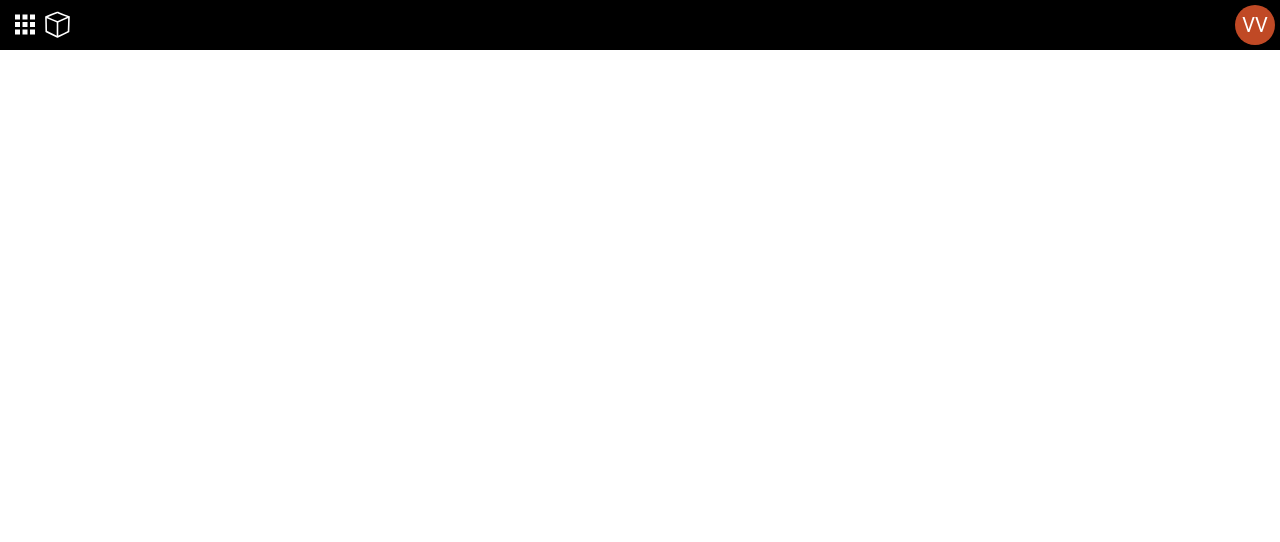
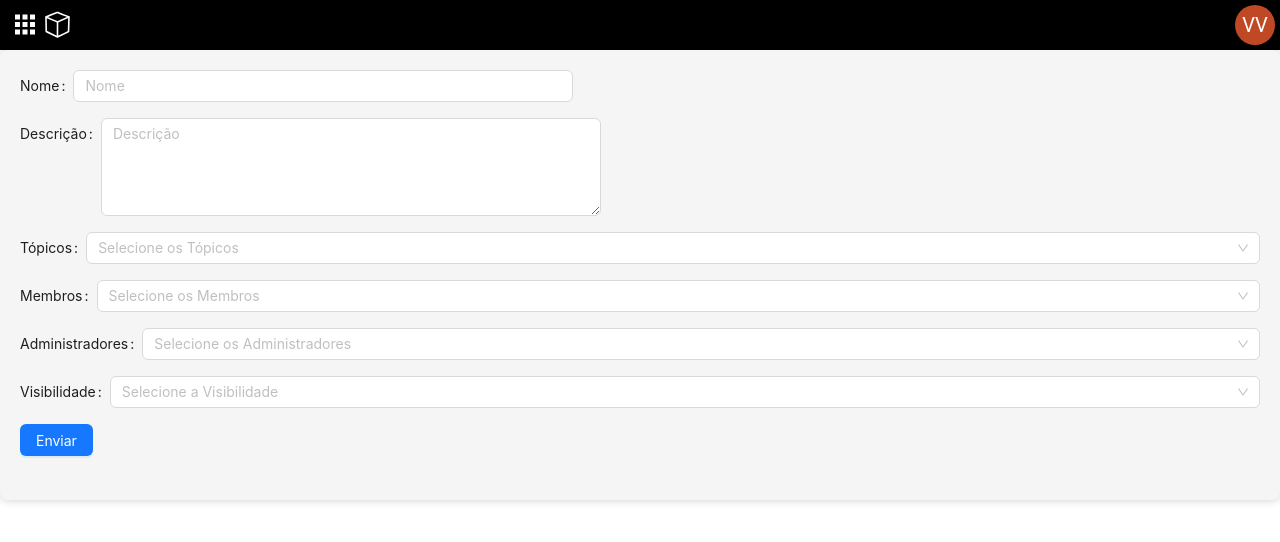
Before and after one commit to vviccenzo/kyo-front, a React (Create React App) app: page /community/newCommunity in a window 1280 px wide. Before the commit this address had no page. Shown: the top 542 px of the page. Built offline with nearby package versions, Linux system fonts and the light colour scheme.

Commit message:
Criação da tela de cadastro de comunicações

```diff
--- a/package.json
+++ b/package.json
@@ -10,6 +10,7 @@
     "@testing-library/jest-dom": "^5.17.0",
     "@testing-library/react": "^13.4.0",
     "@testing-library/user-event": "^13.5.0",
+    "antd": "^5.8.6",
     "react": "^18.2.0",
     "react-dom": "^18.2.0",
     "react-icons": "^4.11.0",
--- a/src/App.js
+++ b/src/App.js
@@ -5,10 +5,13 @@ import HeaderBar from "./header/HeaderBar.jsx";
 import Profile from "./profile/Profile.jsx";
 import ProfileRegistration from "./profile-registration/ProfileRegistration.tsx";
 import Community from "./community/Community.tsx";
+import NewCommunity from "./community/newCommunity/NewCommunity.tsx";
+import Context from "./context/Context.tsx";
 
 function App() {
   return (
     <>
+      <Context>
         <Router>
           <HeaderBar />
           <Routes>
@@ -16,8 +19,10 @@ function App() {
             <Route path="/profile" element={<Profile />} />
             <Route path="/profile/register" element={<ProfileRegistration />} />
             <Route path="/community" element={<Community />} />
+            <Route path="/community/newCommunity" element={<NewCommunity />} />
           </Routes>
         </Router>
+      </Context>
     </>
   );
 }
--- a/src/community/Community.tsx
+++ b/src/community/Community.tsx
@@ -1,9 +1,25 @@
 import React from "react";
+
+import { Input, Button, Divider } from 'antd';
+import { Link } from "react-router-dom";
+
+import "./community.css";
 
 export default function Community() {
     return (
         <div>
-            Community
+            <Link to={"/community/newCommunity"}>
+                <Button type="dashed">
+                    New Community
+                </Button>
+            </Link>
+            <Divider />
+            <div>
+                <Input
+                    className="input-text-area"
+                    placeholder="Write a comment."
+                />
+            </div>
         </div>
     );
 }
--- /dev/null
+++ b/src/community/community.css
@@ -0,0 +1,3 @@
+.ant-input {
+    width: 500px
+}
--- /dev/null
+++ b/src/community/newCommunity/NewCommunity.tsx
@@ -0,0 +1,130 @@
+import React, { useState } from 'react';
+import { Input, Select, Button, Form } from 'antd';
+
+const { Option } = Select;
+
+export default function NewCommunity() {
+    const [form] = Form.useForm();
+    const [community, setCommunity] = useState({
+        name: '',
+        description: '',
+        topics: [],
+        members: [],
+        admins: [],
+        visibility: ''
+    });
+
+    const handleInputChange = (event: any) => {
+        const { name, value } = event.target;
+        setCommunity({
+            ...community,
+            [name]: value,
+        });
+    };
+
+    const handleSelectChange = (value: any, name: any) => {
+        setCommunity({
+            ...community,
+            [name]: value,
+        });
+    };
+
+    const handleSubmit = () => {
+        console.log(community);
+    };
+
+    return (
+        <Form
+            form={form}
+            onFinish={handleSubmit}
+            style={{
+                backgroundColor: '#f5f5f5',
+                padding: '20px',
+                borderRadius: '8px',
+                boxShadow: '0 0 10px rgba(0, 0, 0, 0.2)',
+            }}
+        >
+            <Form.Item
+                label="Nome"
+                name="name"
+                style={{ marginBottom: '16px' }}
+            >
+                <Input
+                    placeholder="Nome"
+                    name="name"
+                    onChange={handleInputChange} />
+            </Form.Item>
+            <Form.Item
+                label="Descrição"
+                name="description"
+                style={{ marginBottom: '16px' }}
+            >
+                <Input.TextArea
+                    placeholder="Descrição"
+                    rows={4}
+                    name="description"
+                    onChange={handleInputChange} />
+            </Form.Item>
+            <Form.Item
+                label="Tópicos"
+                name="topics"
+                style={{ marginBottom: '16px' }}
+            >
+                <Select
+                    mode="multiple"
+                    placeholder="Selecione os Tópicos"
+                    onChange={(value) => handleSelectChange(value, 'topics')}>
+                    <Option value="Tópico 1">Tópico 1</Option>
+                    <Option value="Tópico 2">Tópico 2</Option>
+                </Select>
+            </Form.Item>
+            <Form.Item
+                label="Membros"
+                name="members"
+                style={{ marginBottom: '16px' }}
+            >
+                <Select
+                    mode="multiple"
+                    placeholder="Selecione os Membros"
+                    onChange={(value) => handleSelectChange(value, 'members')}>
+                    <Option value="Membro 1">Membro 1</Option>
+                    <Option value="Membro 2">Membro 2</Option>
+                </Select>
+            </Form.Item>
+            <Form.Item
+                label="Administradores"
+                name="admins"
+                style={{ marginBottom: '16px' }}
+            >
+                <Select
+                    mode="multiple"
+                    placeholder="Selecione os Administradores"
+                    onChange={(value) => handleSelectChange(value, 'admins')}>
+                    <Option value="Admin 1">Admin 1</Option>
+                    <Option value="Admin 2">Admin 2</Option>
+                </Select>
+            </Form.Item>
+            <Form.Item
+                label="Visibilidade"
+                name="visibility"
+                style={{ marginBottom: '16px' }}
+            >
+                <Select
+                    placeholder="Selecione a Visibilidade"
+                    onChange={(value) => handleSelectChange(value, 'visibility')}>
+                    <Option value="public">Público</Option>
+                    <Option value="private">Privado</Option>
+                    <Option value="invite">Somente convidados</Option>
+                </Select>
+            </Form.Item>
+            <Form.Item>
+                <Button
+                    type="primary"
+                    htmlType="submit"
+                >
+                    Enviar
+                </Button>
+            </Form.Item>
+        </Form>
+    );
+};
--- /dev/null
+++ b/src/context/Context.tsx
@@ -0,0 +1,34 @@
+// MeuContext.js
+import React, { createContext, useContext, useState } from 'react';
+
+// Crie o contexto
+const MeuContext = createContext();
+
+// Crie um componente de provedor para encapsular os componentes que precisam do contexto
+export default function Context({ children }) {
+  const [isMenuOpen, setIsMenuOpen] = useState(false);
+
+  const toggleMenu = () => {
+    setIsMenuOpen(!isMenuOpen);
+  };
+
+  return (
+    <MeuContext.Provider
+      value={{
+        isMenuOpen,
+        setIsMenuOpen,
+        toggleMenu
+      }}>
+      {children}
+    </MeuContext.Provider>
+  );
+}
+
+// Crie um gancho personalizado para usar o contexto
+export function useMeuContext() {
+  const context = useContext(MeuContext);
+  if (!context) {
+    throw new Error('useMeuContext deve ser usado dentro de um MeuContextProvider');
+  }
+  return context;
+}
--- /dev/null
+++ b/src/custom-theme.less
@@ -0,0 +1,4 @@
+// custom-theme.less
+@primary-color: #000; // Cor principal (preto)
+@border-radius-base: 4px; // Raio de borda padrão
+// Adicione outras variáveis de cores personalizadas aqui
--- a/src/header/HeaderBar.jsx
+++ b/src/header/HeaderBar.jsx
@@ -1,6 +1,7 @@
 import { DiNetbeans } from "react-icons/di";
 import { Link } from "react-router-dom";
 import { useState } from "react";
+import { useMeuContext } from "../context/Context.tsx";
 
 import React from "react";
 import Avatar from "@mui/material/Avatar";
@@ -13,11 +14,7 @@ import "./headerbar.css";
 
 export default function HeaderBar() {
   const [isOpenDrawer, setIsOpenDrawer] = useState(false);
-  const [isMenuOpen, setIsMenuOpen] = useState(false);
-
-  const toggleMenu = () => {
-    setIsMenuOpen(!isMenuOpen);
-  };
+  const { toggleMenu, isMenuOpen } = useMeuContext();
 
   function handleDrawer() {
     setIsOpenDrawer(!isOpenDrawer);
@@ -61,6 +58,7 @@ export default function HeaderBar() {
           handleDrawer={handleDrawer}
         />
 
+        <div className="icon-profile-name">
           <Avatar
             onClick={toggleMenu}
             style={{
@@ -71,6 +69,7 @@ export default function HeaderBar() {
             {...stringAvatar("Vinicius Vicenzo")}
           />
         </div>
+      </div>
       <div className="header-bar-info">
         {isMenuOpen && <ProfileMenu onClose={toggleMenu} />}
       </div>
--- a/src/header/profileMenu/ProfileMenu.css
+++ b/src/header/profileMenu/ProfileMenu.css
@@ -1,5 +1,7 @@
 .profile-menu {
     border: 1px solid black;
+    background-color: gray;
+    position: relative;
     margin-top: 5px;
     width: 250px;
     height: 250px;
--- a/src/header/profileMenu/ProfileMenu.tsx
+++ b/src/header/profileMenu/ProfileMenu.tsx
@@ -7,6 +7,7 @@ import React from 'react';
 import "./ProfileMenu.css";
 
 export default function ProfileMenu({ onClose }) {
+
     const handleLogout = () => {
         onClose();
     };
--- a/src/profile/inputs-profile/InputsProfile.tsx
+++ b/src/profile/inputs-profile/InputsProfile.tsx
@@ -1,14 +1,43 @@
-import React from "react";
+import React, { useState } from "react";
 
 import TextField from '@mui/material/TextField';
+import Avatar from '@mui/material/Avatar';
 
 export default function InputsProfile() {
+
+    const [selectedImage, setSelectedImage] = useState<string>("");
+    const handleImageChange = (event: any) => {
+        const file = event.target.files[0];
+        if (file) {
+            const imageUrl: string = URL.createObjectURL(file);
+            setSelectedImage(imageUrl);
+        }
+    };
 
     return (
         <div
             style={{
                 display: 'flex',
-                paddingTop: 500,
+                flexDirection: 'column',
+                gap: 20
+            }}>
+            <div>
+                <Avatar
+                    alt="User Avatar"
+                    src={selectedImage}
+                    style={{ border: '1px gray solid' }}
+                    sx={{ width: 100, height: 100 }}
+                />
+                <input
+                    style={{ paddingTop: 20 }}
+                    type="file"
+                    accept="image/*"
+                    onChange={handleImageChange}
+                />
+            </div>
+            <div style={{
+                display: 'flex',
+                flexDirection: 'column',
                 gap: 15
             }}>
                 <TextField
@@ -24,5 +53,6 @@ export default function InputsProfile() {
                     size="small"
                 />
             </div>
+        </div>
     );
 }
```
Also changed, not shown: 1 other file (tests, documents, lock files or other folders). Lines whose indentation alone changed are shown as unchanged.
